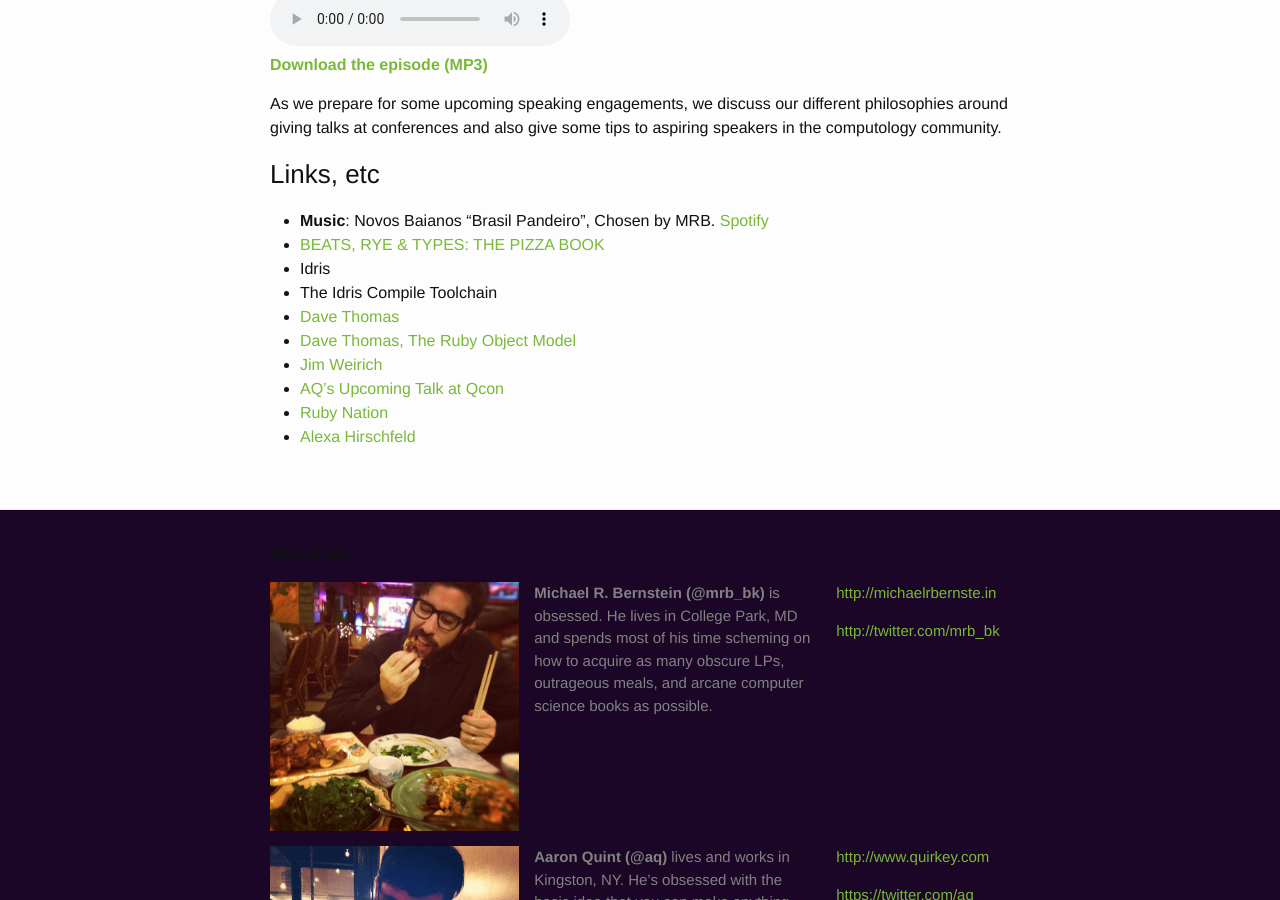
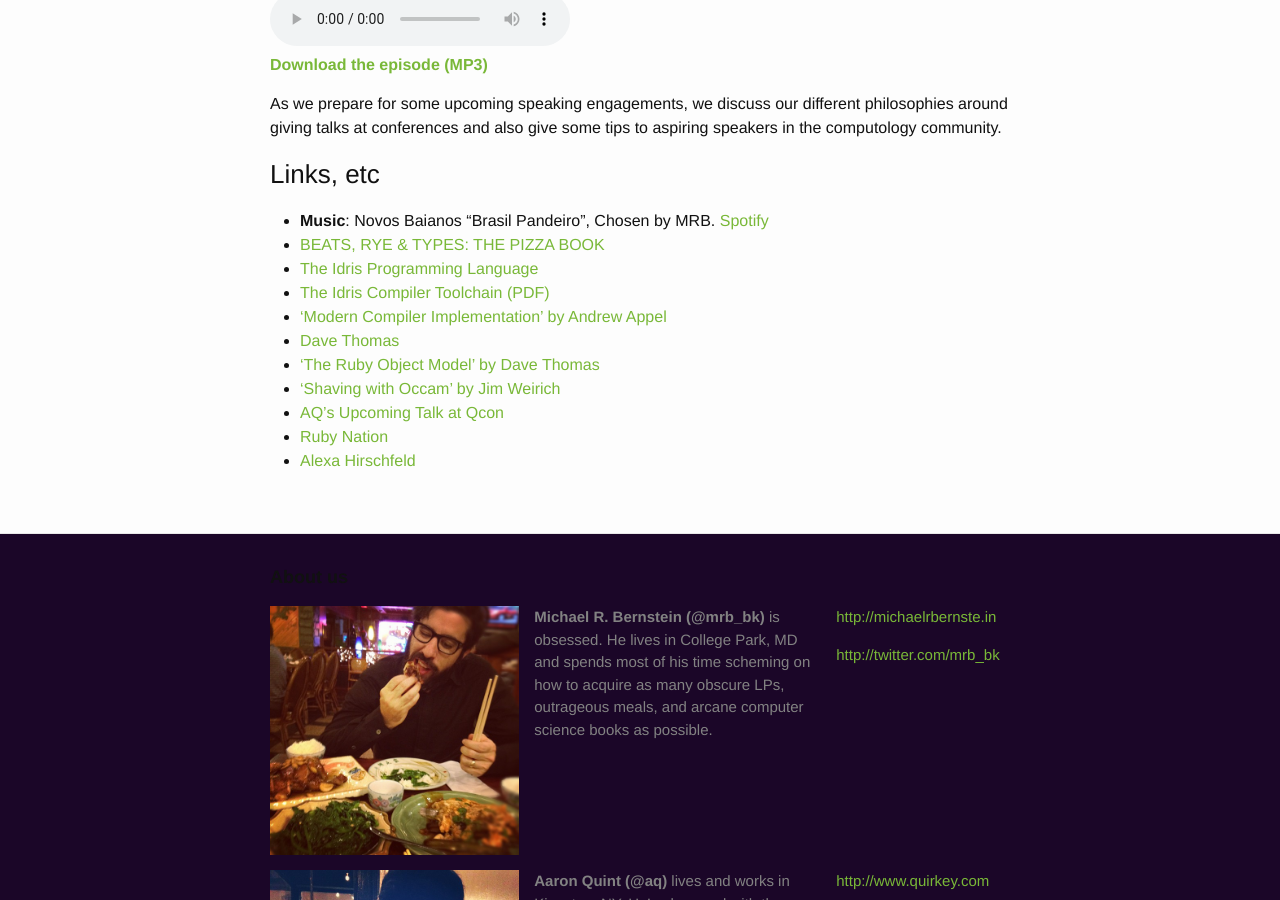
Before and after one commit to beatsryetypes/beatsryetypes.github.io, a Jekyll site: the page built from _posts/2015-06-08-episode-19-talk-talk-talk.md, in a window 1280 px wide and 900 px high, scrolled down 484 px. Built offline with Jekyll 4.4.1, drawn with Linux system fonts in a browser that asks for light colours.

Commit message:
Fix up notes a bit

```diff
--- a/_posts/2015-06-08-episode-19-talk-talk-talk.md
+++ b/_posts/2015-06-08-episode-19-talk-talk-talk.md
@@ -17,11 +17,12 @@ As we prepare for some upcoming speaking engagements, we discuss our different p
 
 * <strong>Music</strong>: Novos Baianos "Brasil Pandeiro", Chosen by MRB. [Spotify](https://open.spotify.com/track/2Er0f1mhO0g1rov9Cdi5Wk)
 * [BEATS, RYE & TYPES: THE PIZZA BOOK](http://beatsryetypes.com/pizza)
-* Idris
-* The Idris Compile Toolchain
+* [The Idris Programming Language](http://www.idris-lang.org/)
+* [The Idris Compiler Toolchain (PDF)](http://eb.host.cs.st-andrews.ac.uk/drafts/compile-idris.pdf)
+* ['Modern Compiler Implementation' by Andrew Appel](https://www.cs.princeton.edu/~appel/modern/)
 * [Dave Thomas](http://pragdave.me/)
-* [Dave Thomas, The Ruby Object Model](https://www.youtube.com/watch?v=X2sgQ38UDVY)
-* [Jim Weirich](https://www.youtube.com/watch?v=At0Os4SEhmM)
+* ['The Ruby Object Model' by Dave Thomas](https://www.youtube.com/watch?v=X2sgQ38UDVY)
+* ['Shaving with Occam' by Jim Weirich](https://www.youtube.com/watch?v=At0Os4SEhmM)
 * [AQ's Upcoming Talk at Qcon](https://qconnewyork.com/ny2015/presentation/good-bad-and-ugly-growth)
 * [Ruby Nation](http://www.rubynation.org/)
 * [Alexa Hirschfeld](https://twitter.com/alexahirschfeld)
```
